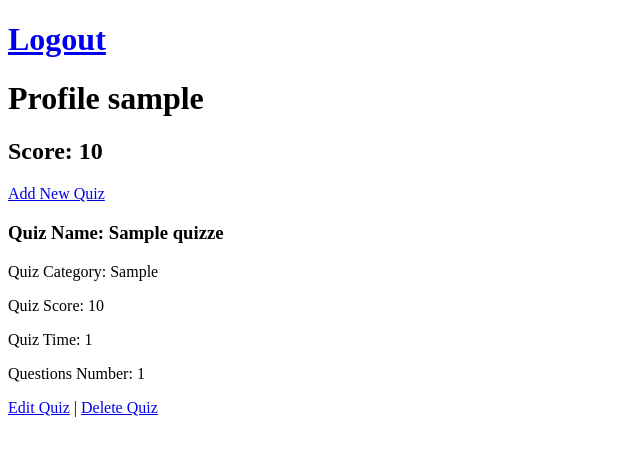
After one commit to KhaledAlshaer/Interactive-Quiz-App, a Flask app: page / in a window 1280 px wide. The commit adds this page. Shown: the top 456 px of the page, without its empty margins (0-640 px from the left). Run offline with Flask 3, Linux system fonts and the light colour scheme; a user stored in the database is signed in; tables that the repository leaves empty hold one stand-in row (values such as "Sample post").

Commit message:
add admin mod and add_quiz, edit.quiz, delete_quiz

```diff
--- a/add_mock_data/mock_data.py
+++ b/add_mock_data/mock_data.py
@@ -6,9 +6,9 @@ def mock_users():
     from src.models.user import User
 
     try:
-        user = User("Ahmed Arafa", "303", "admin1@gmail.com", 8888)
+        user = User("Ahmed Arafa", "303", "admin1@gmail.com", 8888, True)
         User.add(user)
-        user = User("Khaled Alshaer", "4444", "admin2@gmail.com", 9999)
+        user = User("Khaled Alshaer", "4444", "admin2@gmail.com", 9999, True)
         User.add(user)
     except Exception as e:
         pass
--- a/src/models/question.py
+++ b/src/models/question.py
@@ -22,13 +22,12 @@ class Question(Base):
     question_id = Column(Integer, primary_key=True,
                          autoincrement=True)
     quiz_id = Column(Integer, ForeignKey('quizzes.quiz_id'))
-    quiz = relationship('Quiz', back_populates='questions',
-                        )
     text = Column(String(255), nullable=False)
     choices = Column(JSON, nullable=False)
     correct_answer = Column(String(255), nullable=False)
     score = Column(Integer, nullable=False)
 
+    quiz = relationship('Quiz', back_populates='questions')
     difficulty = Column(String(255), nullable=False)
 
     def __init__(self, text: str, choices: list,
@@ -63,7 +62,7 @@ class Question(Base):
             "choices": self.choices,
             "correct_answer": self.correct_answer,
             "score": self.score,
-            "category": self.category,
+
             "difficulty": self.difficulty
         }
 
--- a/src/models/quiz.py
+++ b/src/models/quiz.py
@@ -6,7 +6,6 @@ from .question import Question
 from sqlalchemy.orm import relationship
 from .base import Base
 from src.models import db
-
 
 
 class Quiz(Base):
@@ -62,8 +61,8 @@ class Quiz(Base):
         Raises:
         - TypeError: If the argument is not an instance of the Question class.
         """
-        Question(text, choices, correct_answer,
-                 score, difficulty, self)
+        db.session.add(Question(text, choices, correct_answer,
+                                score, difficulty, self))
     # def add_questions(self, questions: list):
     #     """
     #     Add a question to the quiz.
@@ -142,7 +141,7 @@ class Quiz(Base):
         """
         Retrieve a quiz from the database by name.
         """
-        return db.session.query(Quiz).filter_by(name=name).first()
+        return db.session.query(Quiz).filter_by(name=name).first()  # type: ignore
 
     @classmethod
     def get_quiz_by_id(cls, id: int) -> 'Quiz':
--- a/src/models/user.py
+++ b/src/models/user.py
@@ -1,9 +1,11 @@
+from operator import is_
 import traceback
+from tomlkit import boolean
 from werkzeug.security import generate_password_hash, check_password_hash
 from .base import Base
 from src.models import db
 
-from sqlalchemy import Column, Integer, String
+from sqlalchemy import Column, Integer, String, Boolean
 from sqlalchemy.orm import relationship
 from flask_login import UserMixin
 from src import login_manager
@@ -38,13 +40,15 @@ class User(Base, UserMixin):
     email = Column(String(255), unique=True, nullable=False)
     ID = Column(Integer, primary_key=True, autoincrement=True)
     Score = Column(Integer, default=0)
+    is_admin = Column(Boolean, default=False)
     quizzes = relationship(
         "Quiz",  secondary="users_quizzes", back_populates="users", lazy='dynamic')
 
-    def __init__(self, Username: str, Password: str, email: str, Score: int = 0):
+    def __init__(self, Username: str, Password: str, email: str, Score: int = 0, is_admin: bool = False):
         self.Username = Username
         self.Password = self.hash_password(Password)
         self.email = email
+        self.is_admin = is_admin
 
     def hash_password(self, Password: str) -> str:
         """
--- a/src/templates/base.html
+++ b/src/templates/base.html
@@ -10,8 +10,12 @@
 
 <body>
 
-
     <main>
+        <h1>
+            {% if current_user.is_authenticated %}
+            <a href="{{ url_for('logout') }}">Logout</a>
+            {% endif %}
+        </h1>
         {% with messages = get_flashed_messages() %}
         {% if messages %}
         <div class="flashed-messages">
--- /dev/null
+++ b/src/templates/profile.html
@@ -0,0 +1,36 @@
+{% extends "base.html" %}
+
+{% block content %}
+
+<h1>Profile {{ user.Username }}</h1>
+<h2>Score: {{ user.Score }}</h2>
+
+{% if user.is_admin %}
+<a href="{{ url_for('quiz_add') }}">Add New Quiz</a>
+{% endif %}
+
+{% if user.is_admin %}
+{% for quiz in quiz_get_all %}
+<h3>Quiz Name: {{ quiz.name }}</h3>
+<p>Quiz Category: {{ quiz.quiz_category }}</p>
+<p>Quiz Score: {{ quiz.total_score }}</p>
+<p>Quiz Time: {{ quiz.time_limit }}</p>
+<p>Questions Number: {{ quiz.number_of_questions }}</p>
+<a href="{{ url_for('quiz_edit', quiz_id=quiz.quiz_id) }}">Edit Quiz</a> |
+<a href="{{ url_for('quiz_delete', quiz_id=quiz.quiz_id) }}">Delete Quiz</a>
+{% endfor %}
+
+{%else%}
+{% for quiz in user.quizzes %}
+<h3>Quiz Name: {{ quiz.name }}</h3>
+<p>Quiz Category: {{ quiz.quiz_category }}</p>
+<p>Quiz Score: {{ quiz.total_score }}</p>
+<p>Quiz Time: {{ quiz.time_limit }}</p>
+<p>Questions Number: {{ quiz.number_of_questions }}</p>
+
+{%endfor %}
+{% endif %}
+
+
+
+{% endblock %}
--- a/src/views.py
+++ b/src/views.py
@@ -1,5 +1,8 @@
 from flask import flash, jsonify, request, redirect, url_for, render_template, flash
 from werkzeug.security import generate_password_hash
+
+from src.models import quiz
+from src.models.quiz import Quiz
 
 from .models.user import User
 from .models.forms import RegistrationForm, LoginForm, newQuestionform, newQuizform, solveQuizForm
@@ -55,6 +58,7 @@ def log_in():
 
 
 @app.route("/logout")
+@login_required
 def logout():
     """
     Log out the user.
@@ -66,24 +70,86 @@ def logout():
 
 
 @app.route("/profile")
+@app.route("/")
+@login_required
 def profile():
     """
     Display the user's profile.
     - Fetch and display user-specific information (username, quizzes taken, total score, etc.).
     - Allow users to update their personal details or view their quiz history.
     """
-    # username
-    # email
-    # id
-    # quizz
-    # score
-
-    return "hi"
+    return render_template("profile.html", user=current_user, quiz_get_all=Quiz.get_all_quizzes())
 
 
-@app.route("/quizzes")
-def quizzes():
-    from models.quiz import Quiz
+@app.route("/quiz/add", methods=["GET", "POST"])
+@login_required
+def quiz_add():
+    from src.models.quiz import Quiz
+    """
+    Display the quiz page.
+    - Fetch the quiz details based on quiz_id.
+    - Display the questions and answer options.
+    - Track the user's progress and responses.
+    """
+    form = newQuizform()
+
+    if form.validate_on_submit():
+        if form.add_question.data:
+            form.questions.append_entry()
+        if form.submit.data:
+            quiz = Quiz(form.quiz_name.data, form.category.data,
+                        form.time_limit.data)
+
+            for question_form in form.questions:
+                quiz.add_question(question_form.question.data, [question_form.option1.data, question_form.option2.data, question_form.option3.data,
+                                  question_form.option4.data], question_form.answer.data, question_form.score.data, question_form.difficulty.data)
+
+            Quiz.add(quiz)
+            flash(f"Quiz {quiz.name} added successfully.")
+            return redirect(url_for("profile"))
+    return render_template("quiz_add.html", form=form)
+
+
+@app.route("/quiz/edit/<int:quiz_id>", methods=["GET", "POST"])
+@login_required
+def quiz_edit(quiz_id: int):
+    from .models.quiz import Quiz
+    """
+    Display the quiz page.
+    - Fetch the quiz details based on quiz_id.
+    - Display the questions and answer options.
+    - Track the user's progress and responses.
+    """
+    form = newQuizform()
+    quiz = Quiz.get_quiz_by_id(quiz_id)
+
+    if form.validate_on_submit():
+        if form.add_question.data:
+            form.questions.append_entry()
+        if form.submit.data:
+            quiz.name = form.quiz_name.data
+            quiz.quiz_category = form.category.data
+            quiz.time_limit = form.time_limit.data
+            quiz.questions = []
+
+            for question_form in form.questions:
+                quiz.add_question(question_form.question.data, [question_form.option1.data, question_form.option2.data, question_form.option3.data,
+                                  question_form.option4.data], question_form.answer.data, question_form.score.data, question_form.difficulty.data)
+
+            Quiz.update(quiz)
+            flash(f"Quiz {quiz.name} updated successfully.")
+            return redirect(url_for("profile"))
+
+    form.fill(quiz)
+    form.submit.label.text = "Update Quiz"
+
+    return render_template("quiz_edit.html", form=form)
+
+
+@app.route("/quiz/delete/<int:quiz_id>", methods=["GET"])
+@login_required
+def quiz_delete(quiz_id: int):
+    from .models.quiz import Quiz
     """
     Display the quiz page.
     - Fetch the quiz details based on quiz_id.
@@ -91,18 +157,8 @@ def quizzes():
     - Track the user's progress and responses.
     """
 
-    all_quizzes = [quiz.to_dict() for quiz in Quiz.get_all_quizzes()]
-    return jsonify(all_quizzes), 200
-
-
-@app.route("/quiz/<quiz_id>")
-def quiz(quiz_id):
-    from models.quiz import Quiz
-    """
-    Display the quiz page.
-    - Fetch the quiz details based on quiz_id.
-    - Display the questions and answer options.
-    - Track the user's progress and responses.
-    """
     quiz = Quiz.get_quiz_by_id(quiz_id)
-    return jsonify(quiz.to_dict()), 200
+    name = quiz.name
+    Quiz.delete(quiz)
+    flash(f"Quiz {name} deleted successfully.")
+    return redirect(url_for("profile"))
```
Also changed, not shown: main.py (+14 -9 lines), src/models/forms.py (+24 -5 lines), src/models/users_quizzes.py (+9 -7 lines), src/templates/quiz_add.html (added, +54 -0 lines), src/templates/quiz_edit.html (added, +54 -0 lines).
